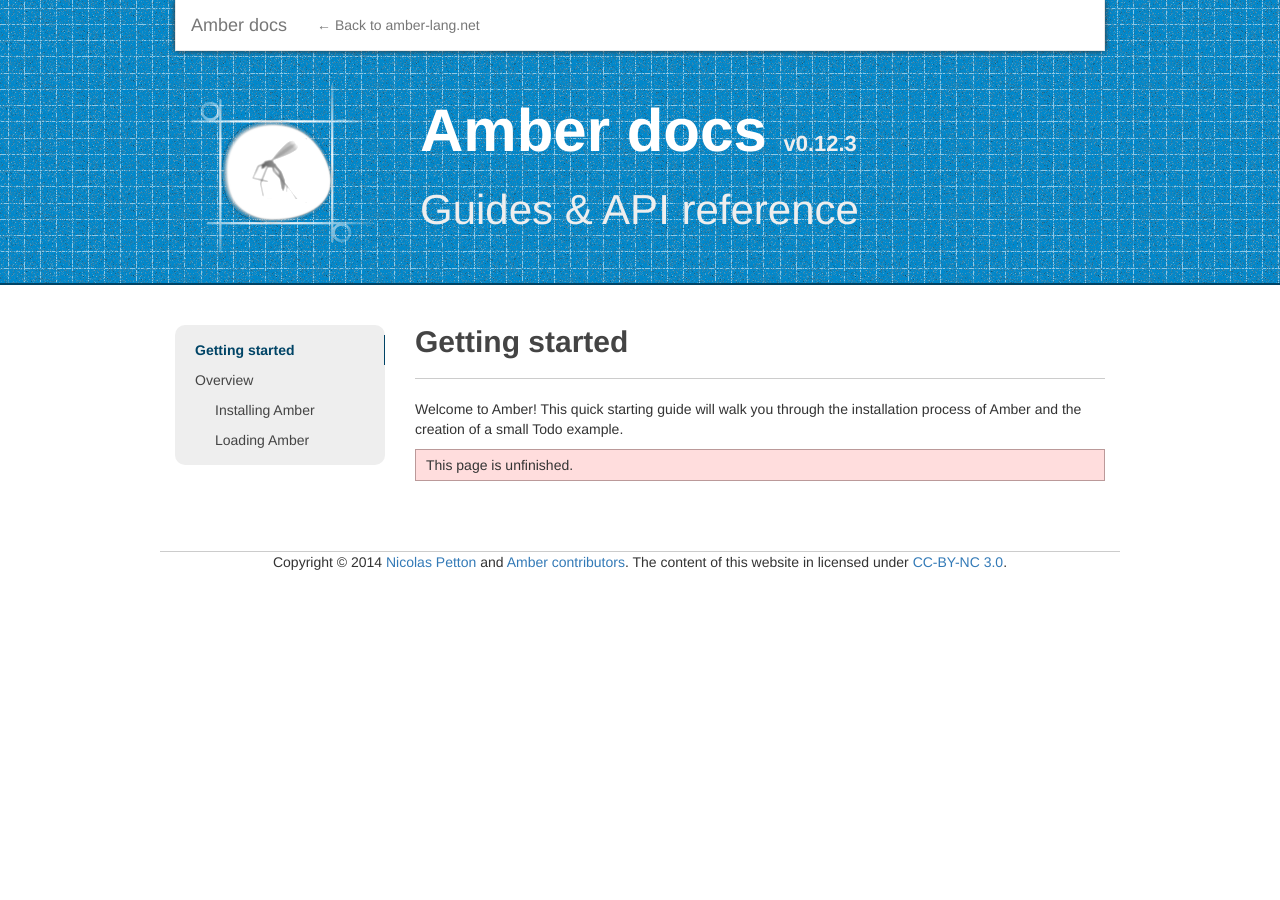
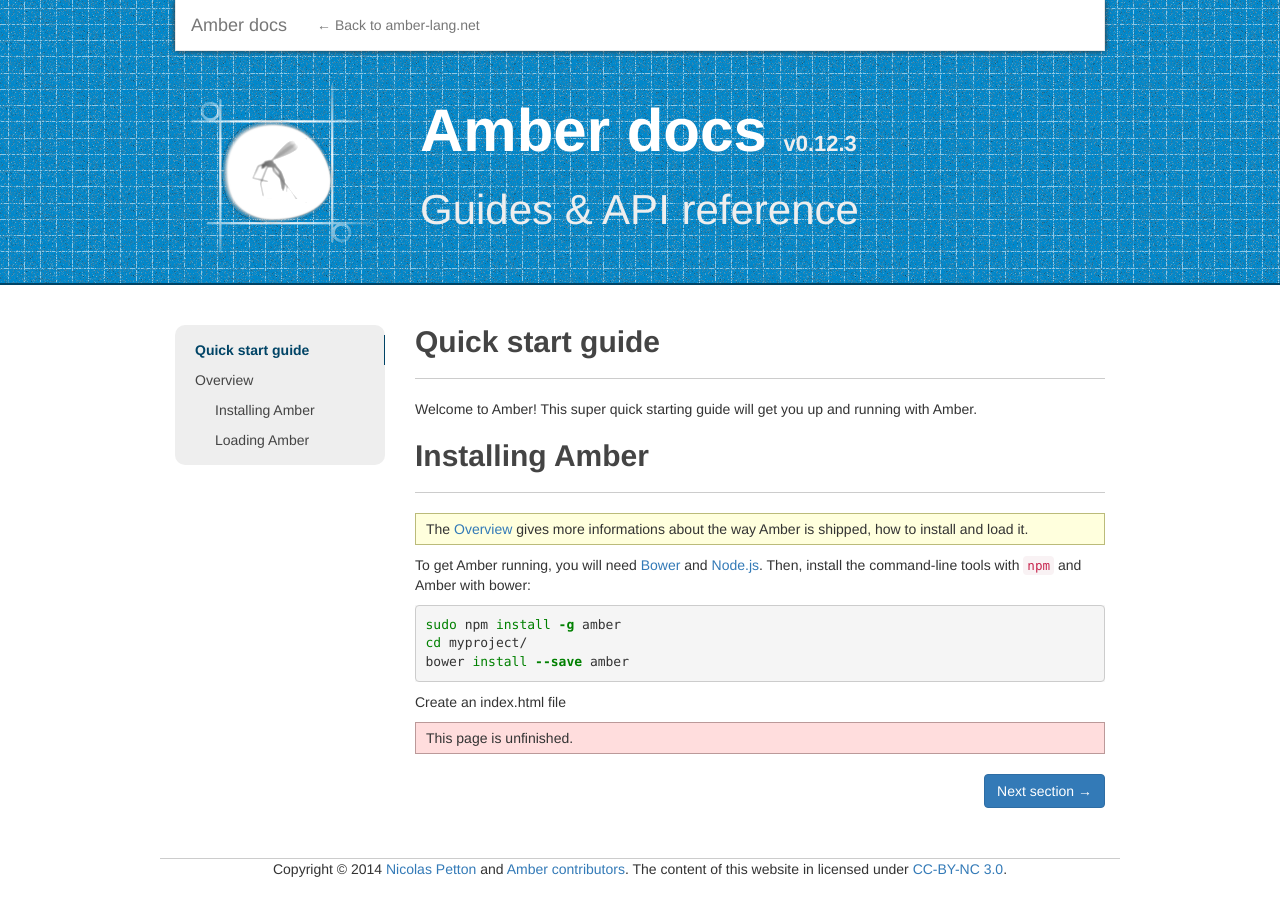
Before and after one commit to amber-smalltalk/amber-documentation, a Jekyll site: the page built from 1-getting-started.md, in a window 1280 px wide. Built offline with Jekyll 4.4.1, drawn with Linux system fonts in a browser that asks for light colours; nearby versions of some CDN libraries.

Commit message:
first pass on getting started

```diff
--- a/1-getting-started.md
+++ b/1-getting-started.md
@@ -1,12 +1,30 @@
 ---
-title: Getting started
+title: Quick start guide
 layout: default
 permalink: "getting-started.html"
+next: "overview.html"
 ---
 
-Welcome to Amber! This quick starting guide will walk you through the
-installation process of Amber and the creation of a small Todo
-example.
+Welcome to Amber! This super quick starting guide will get you up and running with Amber.
+
+## Installing Amber
+
+<p class="note">
+The <a href="overview.html">Overview</a> gives more informations about the way Amber is shipped, how to install and load it.
+</p>
+
+To get Amber running, you will need [Bower](http://bower.io) and [Node.js](http://nodejs.org). Then, install the command-line tools with `npm` and Amber with bower:
+
+{% highlight sh %}
+sudo npm install -g amber
+cd myproject/
+bower install --save amber
+{% endhighlight %}
+
+Create an index.html file
+
+
+
 
 <p class="warning">
 This page is unfinished.
--- a/_includes/head.html
+++ b/_includes/head.html
@@ -3,6 +3,7 @@
   <meta http-equiv="content-type" content="text/html; charset=utf-8" />
   <meta name="author" content="Nicolas Petton" />
   <link rel="stylesheet" type="text/css" href='{{ site.url }}/css/style.css' />
+  <link rel="stylesheet" type="text/css" href='{{ site.url }}/css/pygments.css' />
   <link href='http://fonts.googleapis.com/css?family=Open+Sans:400,300,300italic,400italic,600,600italic,700,700italic,800,800italic' rel='stylesheet' type='text/css'>
   <link rel="stylesheet" href="//netdna.bootstrapcdn.com/bootstrap/3.0.3/css/bootstrap.min.css">
   <script src="http://code.jquery.com/jquery-1.10.1.min.js"></script>
```
